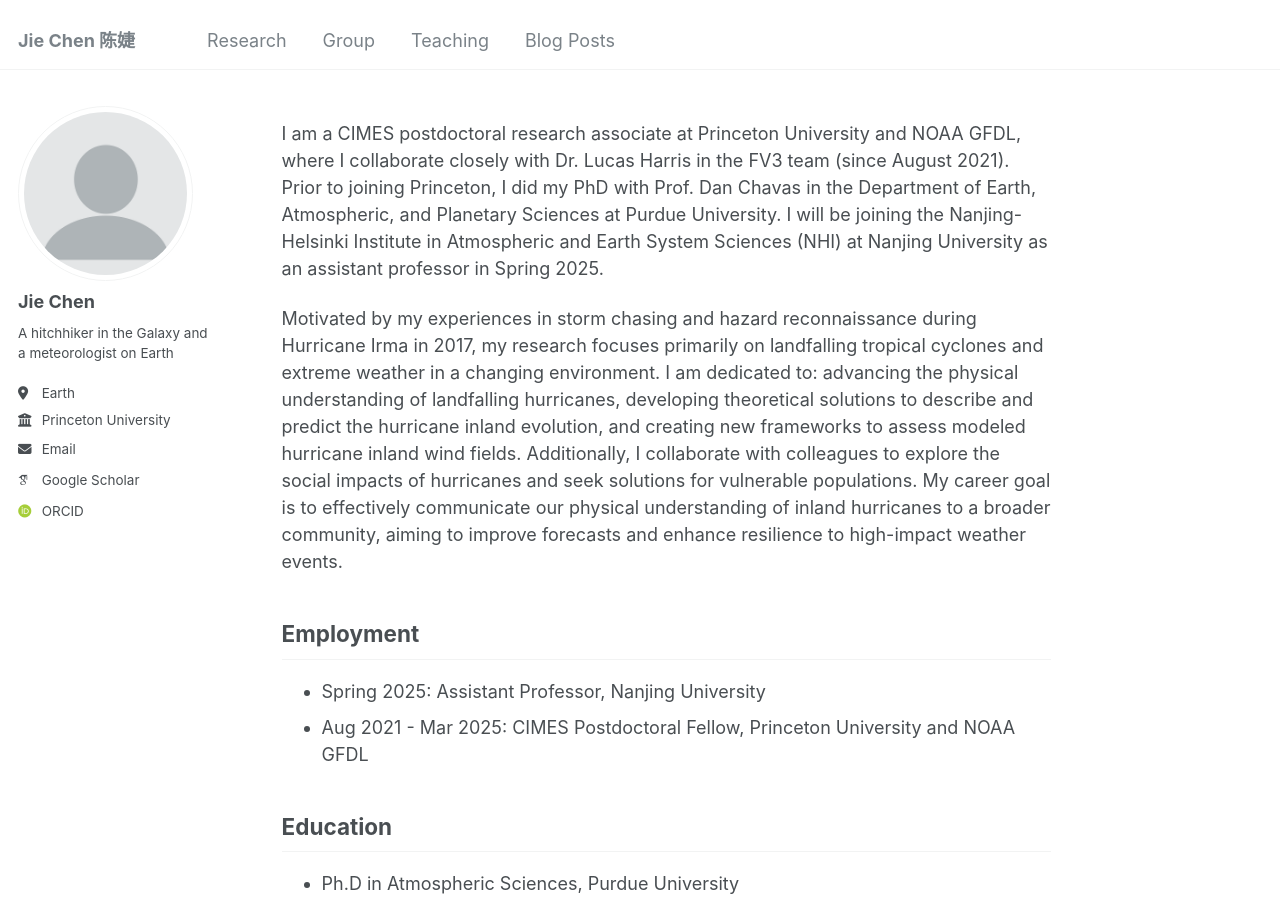
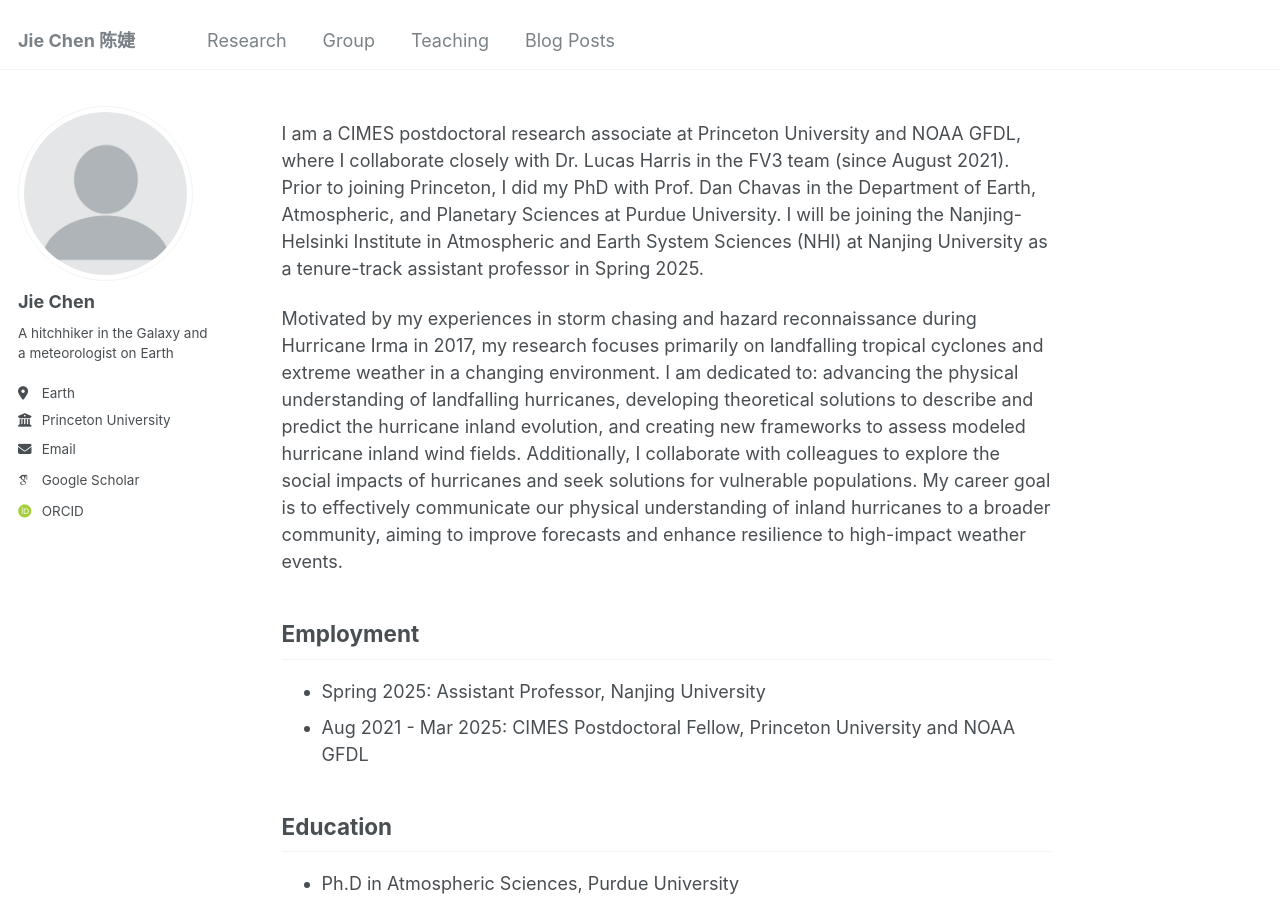
Before and after one commit to chenjie042/chenjie042.github.io, a Jekyll site: the page built from _pages/about.md, in a window 1280 px wide and 900 px high. Built offline with Jekyll 4.4.1, drawn with Linux system fonts in a browser that asks for light colours; some web fonts are replaced.

Commit message:
Update about.md

```diff
--- a/_pages/about.md
+++ b/_pages/about.md
@@ -8,7 +8,7 @@ redirect_from:
 ---
 
 
-I am a CIMES postdoctoral research associate at Princeton University and NOAA GFDL, where I collaborate closely with Dr. Lucas Harris in the FV3 team (since August 2021). Prior to joining Princeton, I did my PhD with Prof. Dan Chavas in the Department of Earth, Atmospheric, and Planetary Sciences at Purdue University. I will be joining the Nanjing-Helsinki Institute in Atmospheric and Earth System Sciences (NHI) at Nanjing University as an assistant professor in Spring 2025.
+I am a CIMES postdoctoral research associate at Princeton University and NOAA GFDL, where I collaborate closely with Dr. Lucas Harris in the FV3 team (since August 2021). Prior to joining Princeton, I did my PhD with Prof. Dan Chavas in the Department of Earth, Atmospheric, and Planetary Sciences at Purdue University. I will be joining the Nanjing-Helsinki Institute in Atmospheric and Earth System Sciences (NHI) at Nanjing University as a tenure-track assistant professor in Spring 2025.
 
 Motivated by my experiences in storm chasing and hazard reconnaissance during Hurricane Irma in 2017, my research focuses primarily on landfalling tropical cyclones and extreme weather in a changing environment. I am dedicated to: advancing the physical understanding of landfalling hurricanes, developing theoretical solutions to describe and predict the hurricane inland evolution, and creating new frameworks to assess modeled hurricane inland wind fields. Additionally, I collaborate with colleagues to explore the social impacts of hurricanes and seek solutions for vulnerable populations. My career goal is to effectively communicate our physical understanding of inland hurricanes to a broader community, aiming to improve forecasts and enhance resilience to high-impact weather events.
 
```
